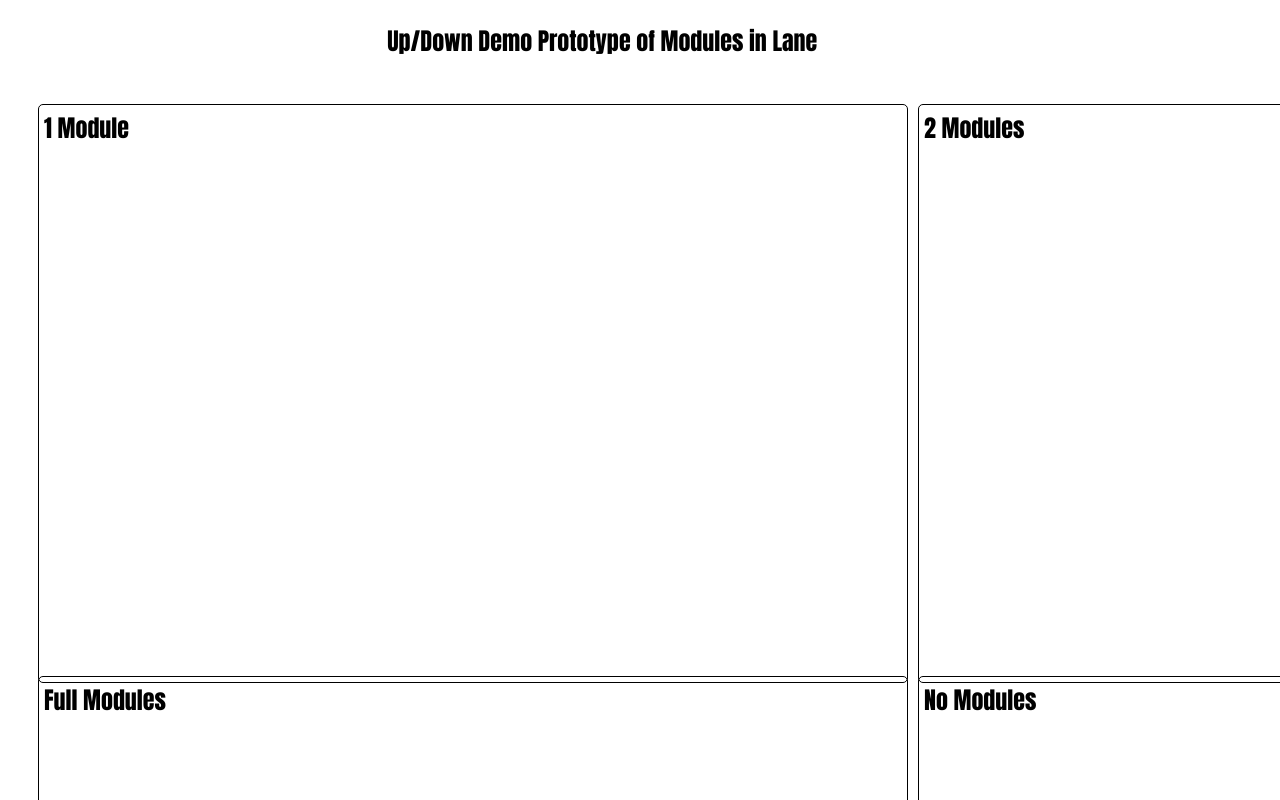
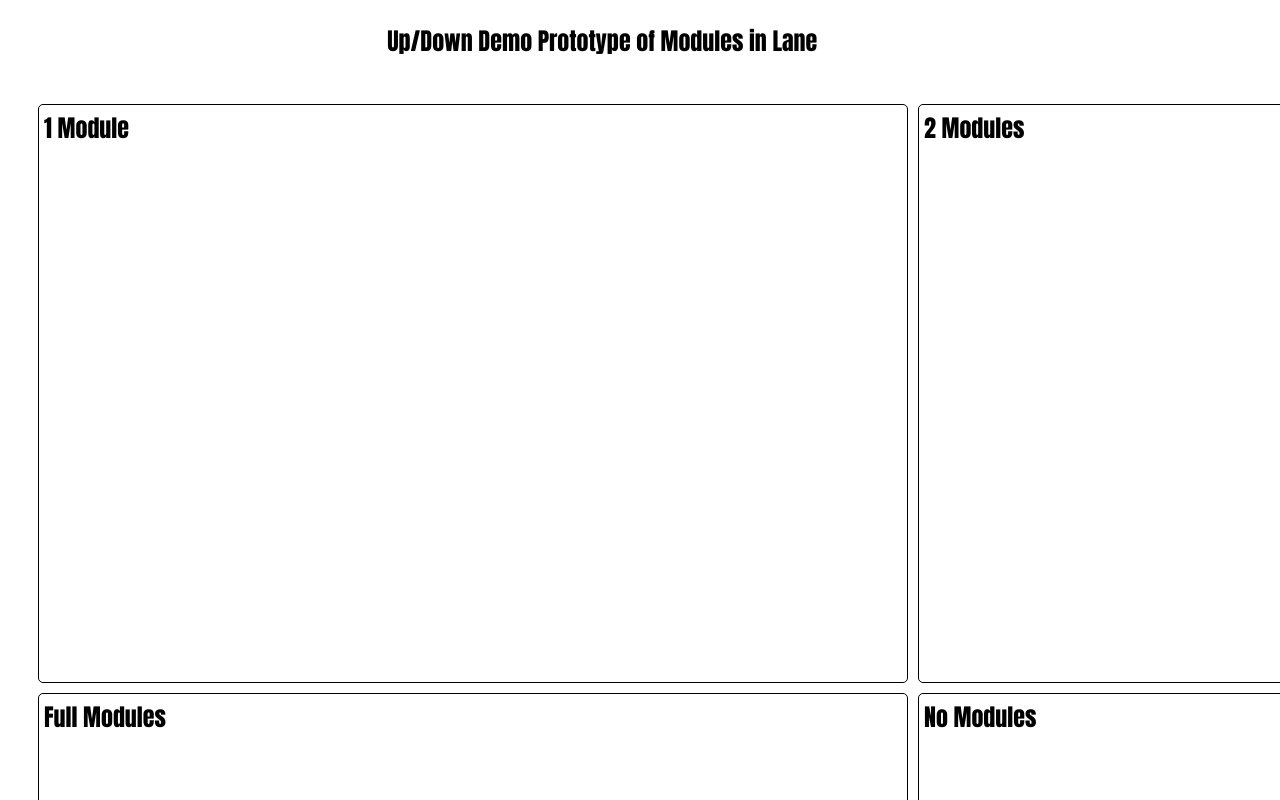
Before and after one commit to geextudio/geetcode, a Nuxt app in the folder src/playground/vue/movingbox/: page / in a window 1280 px wide. Shown: the top 800 px of the page. Built offline with nearby package versions, Linux system fonts and the light colour scheme; what view-design would draw is missing.

Commit message:
update demo data

```diff
--- a/src/playground/vue/movingbox/pages/index.vue
+++ b/src/playground/vue/movingbox/pages/index.vue
@@ -38,11 +38,11 @@ export default {
         {id: 126, startIndex: 7, endIndex: 10}
       ],
       slottedBoxes003:[
-        {id: 36, startIndex: 3, endIndex: 4},
+        {id: 36, startIndex: 3, endIndex: 5},
         {id: 26, startIndex: 1, endIndex: 2},
-        {id: 48, startIndex: 5, endIndex: 6},
+        {id: 48, startIndex: 6, endIndex: 7},
         {id: 77, startIndex: 11, endIndex: 12},
-        {id: 2126, startIndex: 7, endIndex: 10}
+        {id: 2126, startIndex: 8, endIndex: 10}
       ],
       slottedBoxes004: []
     }
@@ -60,11 +60,13 @@ export default {
     /*  声明行间距和列间距  */
     /* grid-gap: 20px; */
     column-gap: 10px;
-    row-gap: 60px;
+    /* row-gap: 60px; */
+    row-gap: 10px;
 
 
     /*  声明行的高度  */
-    grid-template-rows: 512px 512px;
+    /* grid-template-rows: 512px 512px; */
+    grid-template-rows: auto;
 
     padding: 30px;
     width: 100%;
```
